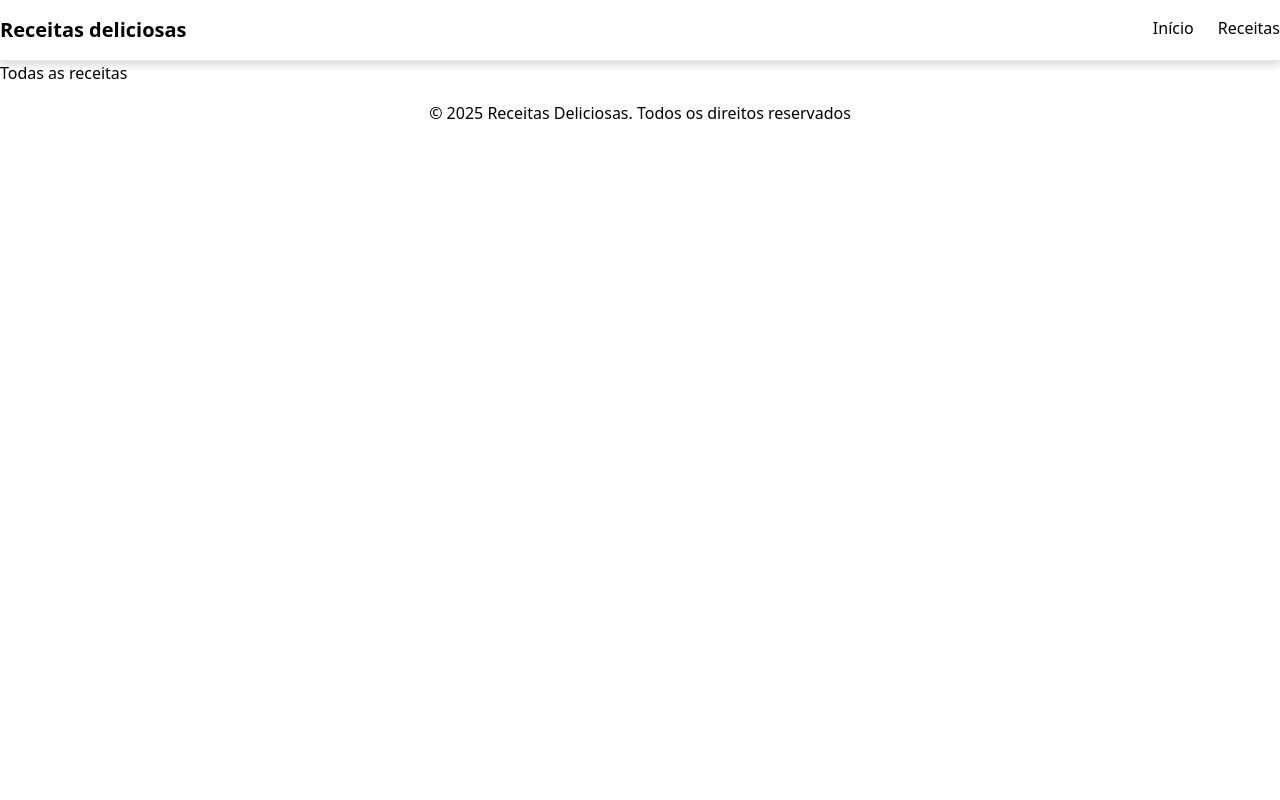
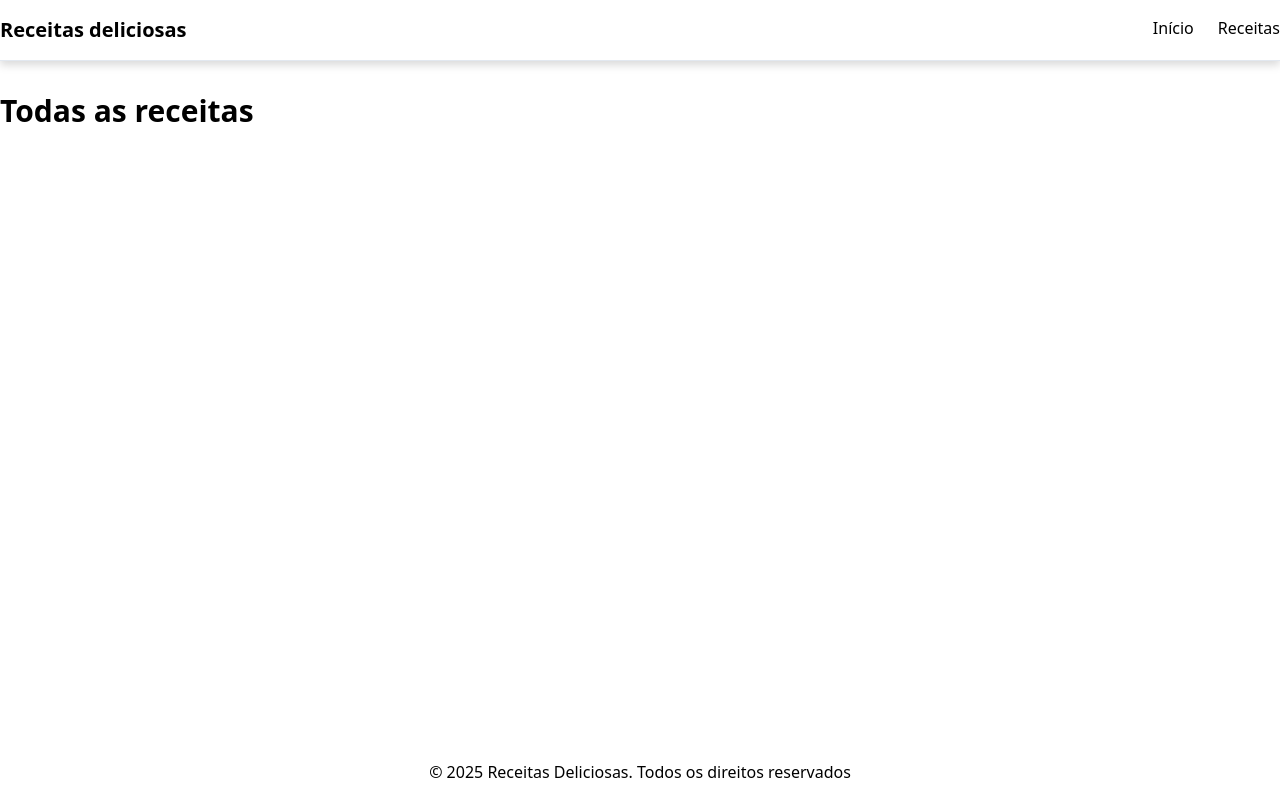
Before and after one commit to talles-morais/receitas-byron, a Next.js app: page /receitas in a window 1280 px wide. Built offline with nearby package versions, Linux system fonts and the light colour scheme.

Commit message:
feat: estilo da pagina de receitas

```diff
--- a/src/app/receitas/page.tsx
+++ b/src/app/receitas/page.tsx
@@ -2,16 +2,18 @@
 
 export default function ReceitasPage() {
   return (
-    <main>
-      <h1>Todas as receitas</h1>
+    <main className="flex-grow">
+      <div className="container mx-auto py-8">
+        <h1 className="text-3xl font-bold">Todas as receitas</h1>
 
-      {/* cards */}
-      <div>
-        { recipes.map((recipe) => (
-          <div>
-            {/* card da receita */}
-          </div>
-        )) }
+        {/* cards */}
+        <div>
+          {recipes.map((recipe) => (
+            <div>
+              {/* card da receita */}
+            </div>
+          ))}
+        </div>
       </div>
     </main>
   )
```
